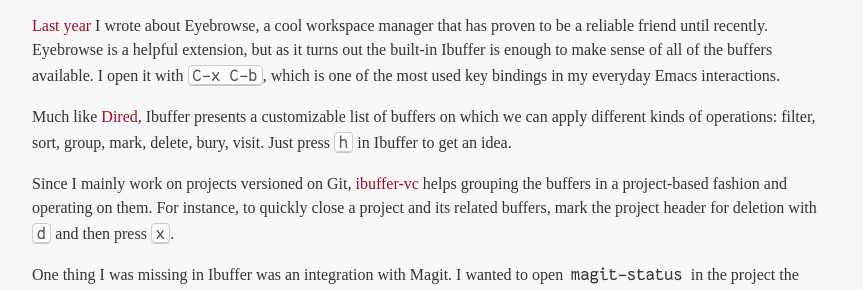
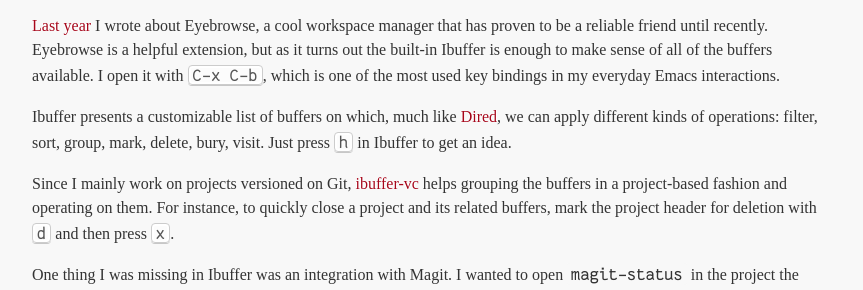
Before and after one commit to manuel-uberti/manuel-uberti.github.io, a Jekyll site: the page built from _posts/2019-08-07-ibuffer-magit.md, in a window 1280 px wide. Shown: the part 242-532 px from the top of the page, without its empty margins (208-1071 px from the left). Built offline with Jekyll 4.4.1, drawn with Linux system fonts in a browser that asks for light colours; some web fonts are replaced.

Commit message:
Fix wording

```diff
--- a/_posts/2019-08-07-ibuffer-magit.md
+++ b/_posts/2019-08-07-ibuffer-magit.md
@@ -18,11 +18,10 @@
 it with <kbd>C-x C-b</kbd>, which is one of the most used key bindings in my
 everyday Emacs interactions.
 
-Much like
+Ibuffer presents a customizable list of buffers on which, much like
 [Dired](https://www.gnu.org/software/emacs/manual/html_node/emacs/Dired.html),
-Ibuffer presents a customizable list of buffers on which we can apply different
-kinds of operations: filter, sort, group, mark, delete, bury, visit. Just press
-<kbd>h</kbd> in Ibuffer to get an idea.
+we can apply different kinds of operations: filter, sort, group, mark, delete,
+bury, visit. Just press <kbd>h</kbd> in Ibuffer to get an idea.
 
 Since I mainly work on projects versioned on Git,
 [ibuffer-vc](https://www.gnu.org/software/emacs/manual/html_node/emacs/Dired.html)
```
